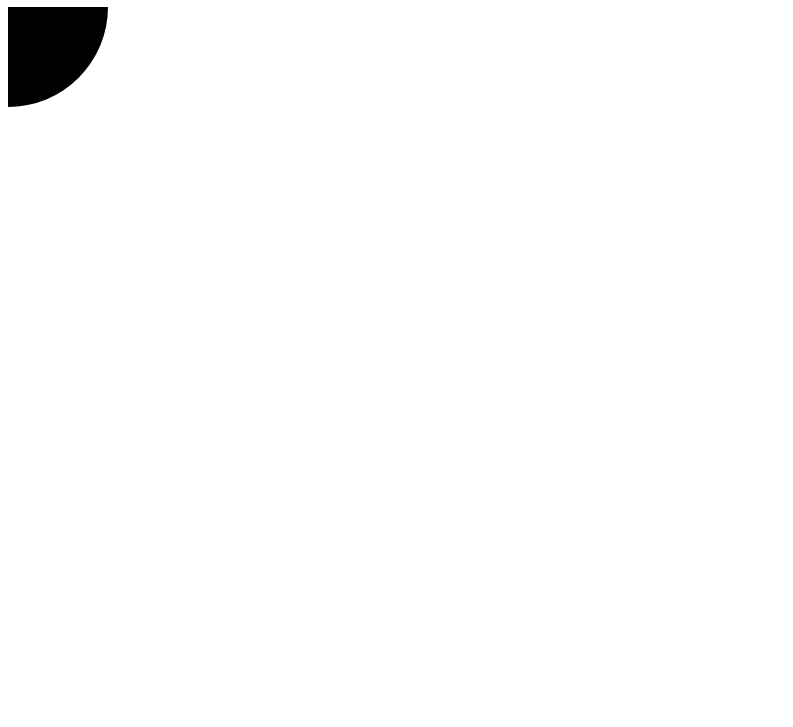
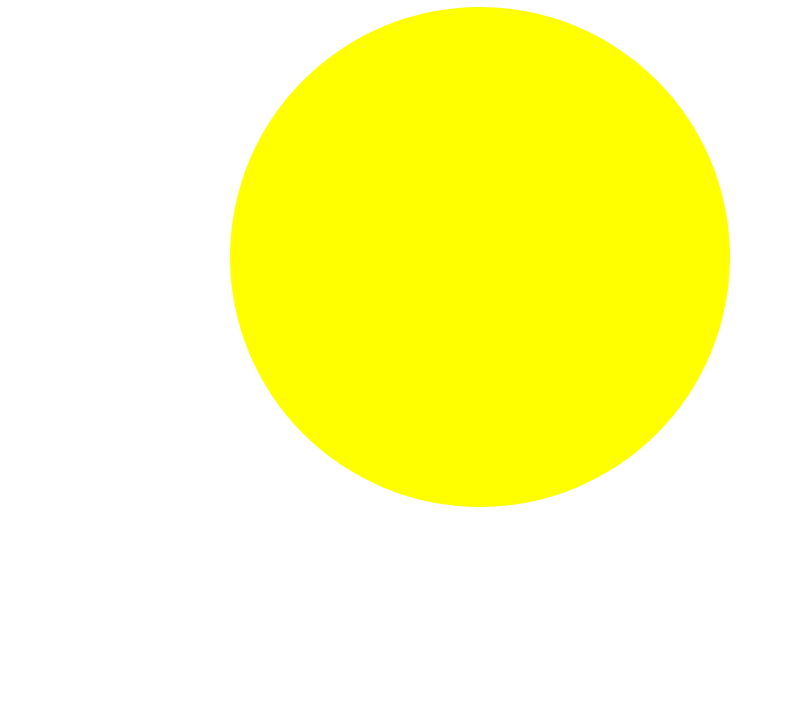
Before and after one commit to Mani007/basicSVG, a plain HTML site: page index.html in a window 1280 px wide. Shown: the part 73-800 px from the top of the page, without its empty margins (0-793 px from the left). Drawn offline with Linux system fonts and the light colour scheme.

Commit message:
Basic svg yello circle

```diff
--- a/index.html
+++ b/index.html
@@ -3,12 +3,13 @@
 <head>
     <meta charset="UTF-8">
     <meta name="viewport" content="width=device-width, initial-scale=1.0">
+    <link rel="stylesheet" href="style.css">
     <title>Basics of SVG</title>
 </head>
 <body>
     <h1>All Basics of SVG</h1>
-    <svg>
-        <circle r="100">
+    <svg width="960" height="500">
+        <circle cx="480" cy="250" fill="yellow" r="250">
 
         </circle>
     </svg>
--- /dev/null
+++ b/style.css
@@ -0,0 +1,4 @@
+body {
+    margin: 0;
+    overflow: hidden;
+}
```
